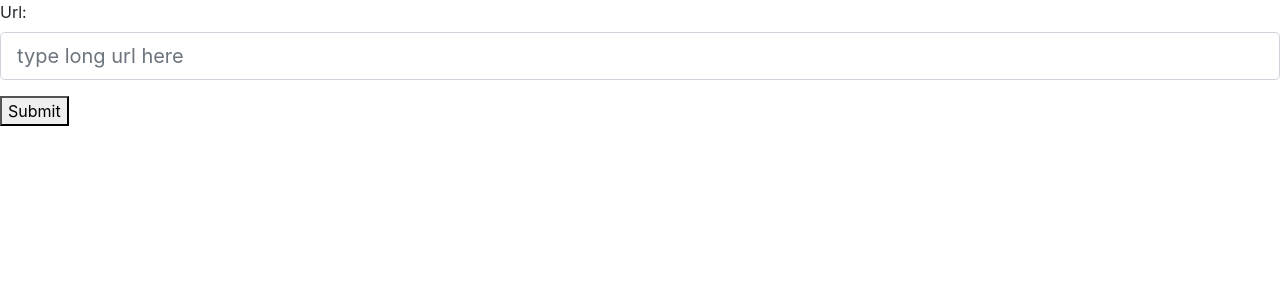
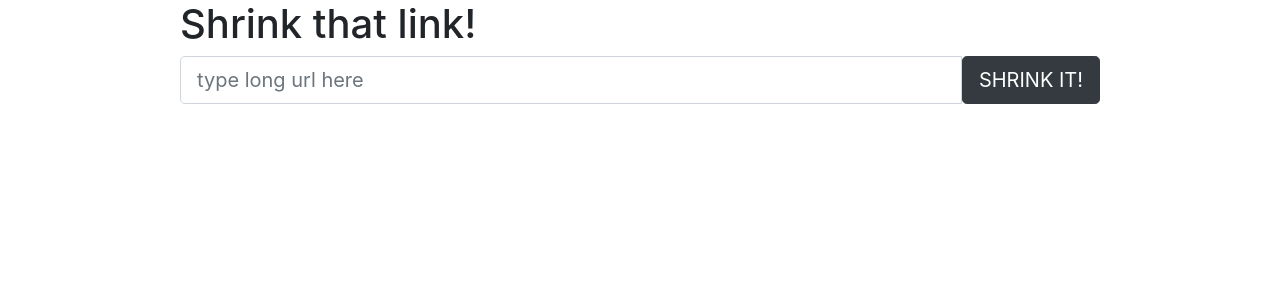
Before and after one commit to lukebiggerstaff/short-url, a Django app: page / in a window 1280 px wide. Shown: the part 64-364 px from the top of the page. Run offline with Django 3.2, Linux system fonts and the light colour scheme; some libraries are stand-ins or nearby versions.

Commit message:
styled home page

```diff
--- a/shorturl/shortener/templates/shortener/home.html
+++ b/shorturl/shortener/templates/shortener/home.html
@@ -1,8 +1,21 @@
-{% include './base.html' %}
+{% extends './base.html' %}
 {% block body %}
-<form method="post" action="">
-  {{ form.as_p }}
-  {% csrf_token %}
-  <button>Submit</button>
-</form>
-{% endblock %}
+<div class="content">
+  <div class="container">
+    <div class="row">
+      <div class="col-10 m-auto">
+        <h1>Shrink that link!</h2>
+        <form class="form-group" method="post" action="">
+          {{ form.non_field_errors }}
+          {% csrf_token %}
+          <div class="form-group input-group">
+            {{ form.url.errors }}
+            {{ form.url }}
+          <button class="btn btn-lg input-group-addon btn-dark">SHRINK IT!</button>
+          </div>
+        </form>
+      </div>
+    </div>
+  </div>
+</div>
+{% endblock body %}
```
